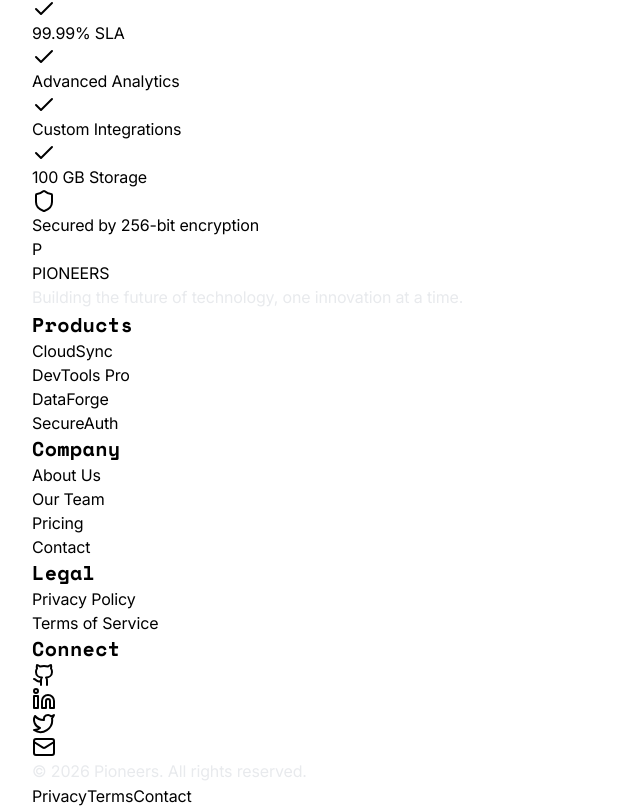
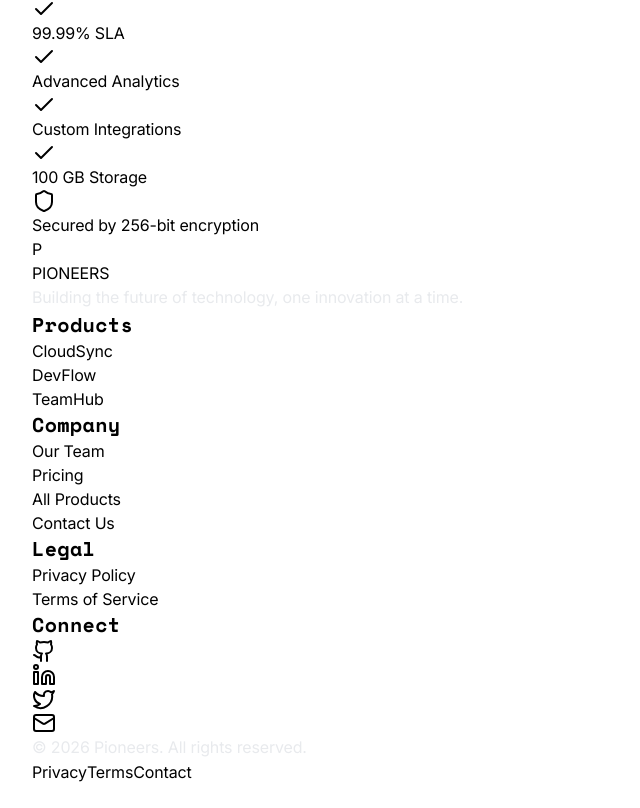
Before and after one commit to Vilas8/TechStartup, a React (Vite) app in the folder client/: page /checkout in a window 1280 px wide. Shown: the part 1001-1809 px from the top of the page, without its empty margins (0-640 px from the left). After the commit the page ends 1785 px from the top, so only its background shows below. Built offline with nearby package versions, Linux system fonts and the light colour scheme.

Commit message:
Update Footer with correct product slugs (devflow, teamhub) to match actual products

```diff
--- a/client/src/components/Footer.tsx
+++ b/client/src/components/Footer.tsx
@@ -33,18 +33,13 @@ export default function Footer() {
                 </Link>
               </li>
               <li>
-                <Link href="/product/devtools">
-                  <button className="hover:text-cyan-400 transition-colors">DevTools Pro</button>
+                <Link href="/product/devflow">
+                  <button className="hover:text-cyan-400 transition-colors">DevFlow</button>
                 </Link>
               </li>
               <li>
-                <Link href="/product/dataforge">
-                  <button className="hover:text-cyan-400 transition-colors">DataForge</button>
-                </Link>
-              </li>
-              <li>
-                <Link href="/product/secureauth">
-                  <button className="hover:text-cyan-400 transition-colors">SecureAuth</button>
+                <Link href="/product/teamhub">
+                  <button className="hover:text-cyan-400 transition-colors">TeamHub</button>
                 </Link>
               </li>
             </ul>
@@ -54,11 +49,6 @@ export default function Footer() {
           <div className="space-y-4">
             <h4 className="font-bold text-white">Company</h4>
             <ul className="space-y-2 text-sm text-gray-400">
-              <li>
-                <Link href="/about">
-                  <button className="hover:text-cyan-400 transition-colors">About Us</button>
-                </Link>
-              </li>
               <li>
                 <Link href="/team">
                   <button className="hover:text-cyan-400 transition-colors">Our Team</button>
@@ -70,8 +60,13 @@ export default function Footer() {
                 </Link>
               </li>
               <li>
+                <Link href="/products">
+                  <button className="hover:text-cyan-400 transition-colors">All Products</button>
+                </Link>
+              </li>
+              <li>
                 <Link href="/contact">
-                  <button className="hover:text-cyan-400 transition-colors">Contact</button>
+                  <button className="hover:text-cyan-400 transition-colors">Contact Us</button>
                 </Link>
               </li>
             </ul>
@@ -96,10 +91,11 @@ export default function Footer() {
               <h4 className="font-bold text-white mb-4">Connect</h4>
               <div className="flex gap-4">
                 <a
-                  href="https://github.com"
+                  href="https://github.com/Vilas8"
                   target="_blank"
                   rel="noopener noreferrer"
                   className="p-2 rounded-full bg-slate-800 hover:bg-cyan-500/20 transition-colors"
+                  aria-label="GitHub"
                 >
                   <Github className="w-4 h-4 text-cyan-400" />
                 </a>
@@ -108,6 +104,7 @@ export default function Footer() {
                   target="_blank"
                   rel="noopener noreferrer"
                   className="p-2 rounded-full bg-slate-800 hover:bg-purple-500/20 transition-colors"
+                  aria-label="LinkedIn"
                 >
                   <Linkedin className="w-4 h-4 text-purple-400" />
                 </a>
@@ -116,11 +113,12 @@ export default function Footer() {
                   target="_blank"
                   rel="noopener noreferrer"
                   className="p-2 rounded-full bg-slate-800 hover:bg-cyan-500/20 transition-colors"
+                  aria-label="Twitter"
                 >
                   <Twitter className="w-4 h-4 text-cyan-400" />
                 </a>
                 <Link href="/contact">
-                  <div className="p-2 rounded-full bg-slate-800 hover:bg-purple-500/20 transition-colors cursor-pointer">
+                  <div className="p-2 rounded-full bg-slate-800 hover:bg-purple-500/20 transition-colors cursor-pointer" aria-label="Email">
                     <Mail className="w-4 h-4 text-purple-400" />
                   </div>
                 </Link>
```
